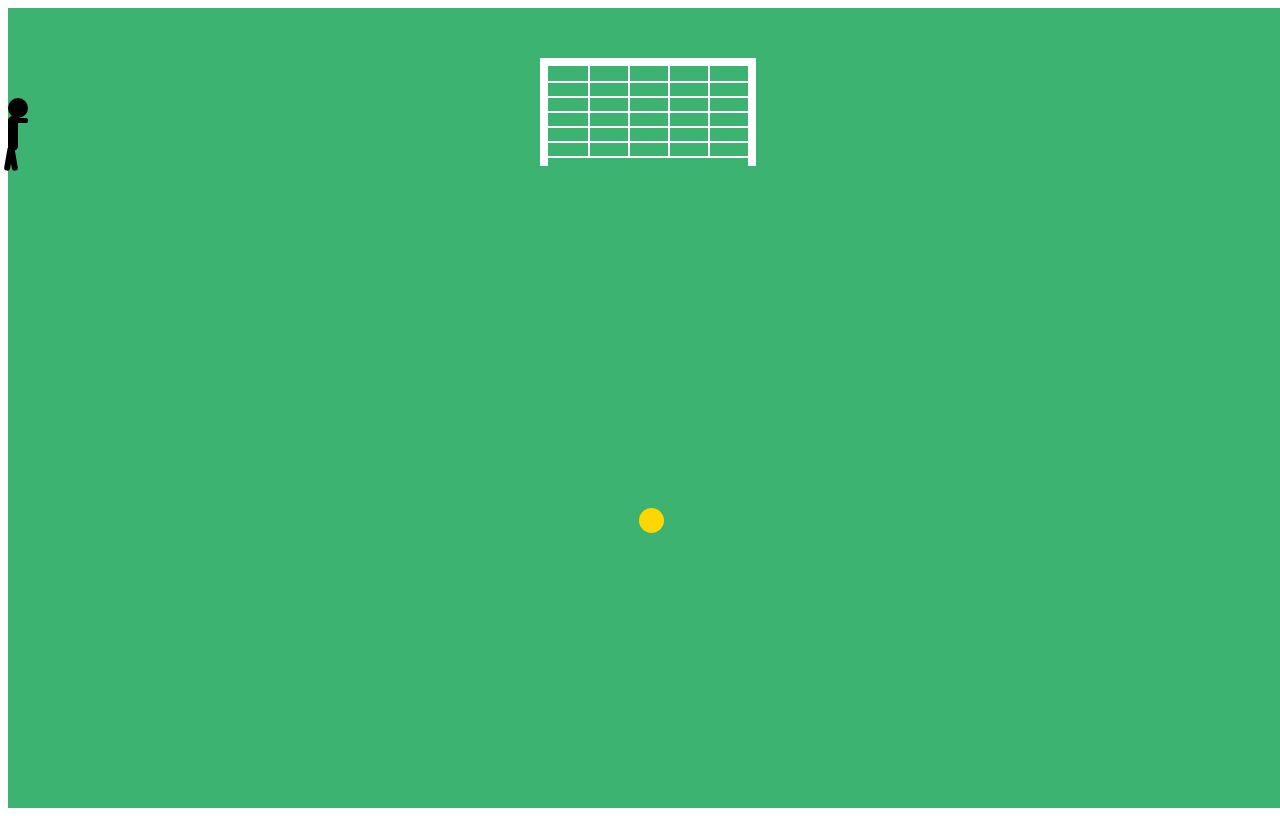
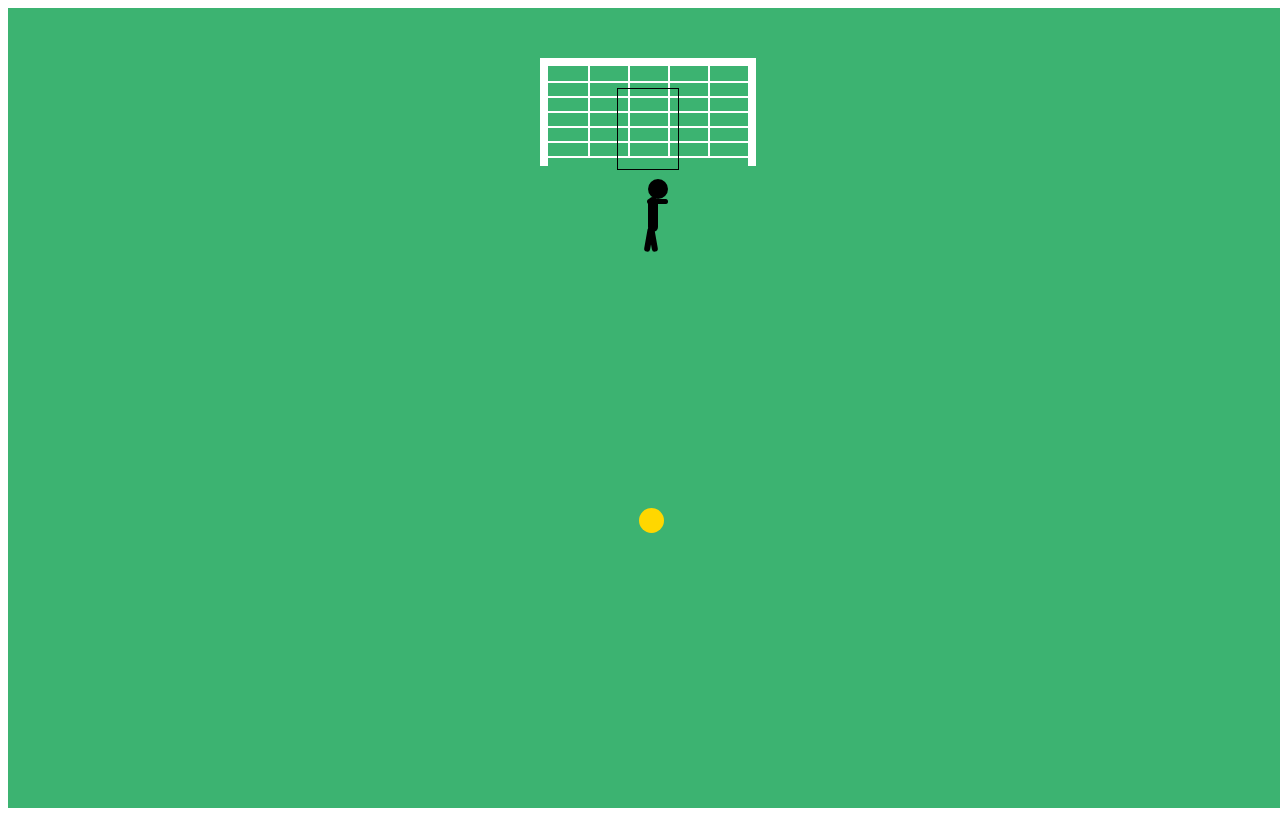
Before and after one commit to thaiphison123/typescript-football, a website: page index.html in a window 1280 px wide. Drawn offline with Linux system fonts and the light colour scheme.

Commit message:
1 file modified

```diff
--- a/style.css
+++ b/style.css
@@ -97,7 +97,14 @@
 
 .container .keep .goalkeeper{
   position: absolute;
-  /* animation: keeperMove 2s infinite forwards; */
+  border: 1px solid black;
+  width: 60px;
+  height: 80px;
+  left: 0;
+  top: 0;
+  right: 0;
+  bottom: 0;
+  margin: 80px auto;
 }
 .container .keep .goalkeeper .head{
   position: absolute;
```
